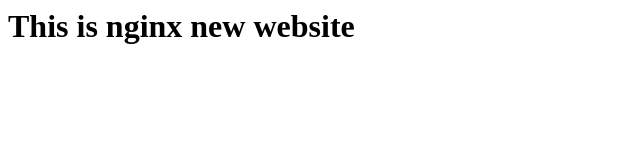
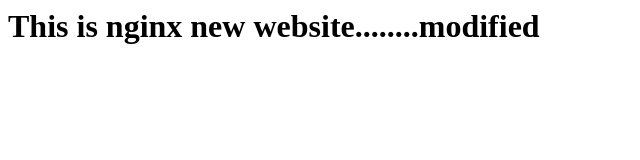
Before and after one commit to Lucifer0143/webproject2, a plain HTML site: page index.html in a window 1280 px wide. Shown: the whole page, without its empty margins (0-640 px from the left). Drawn offline with Linux system fonts and the light colour scheme.

Commit message:
modified index

```diff
--- a/index.html
+++ b/index.html
@@ -1 +1 @@
-<h1>This is nginx new website</h1>
+<h1>This is nginx new website........modified</h1>
```
